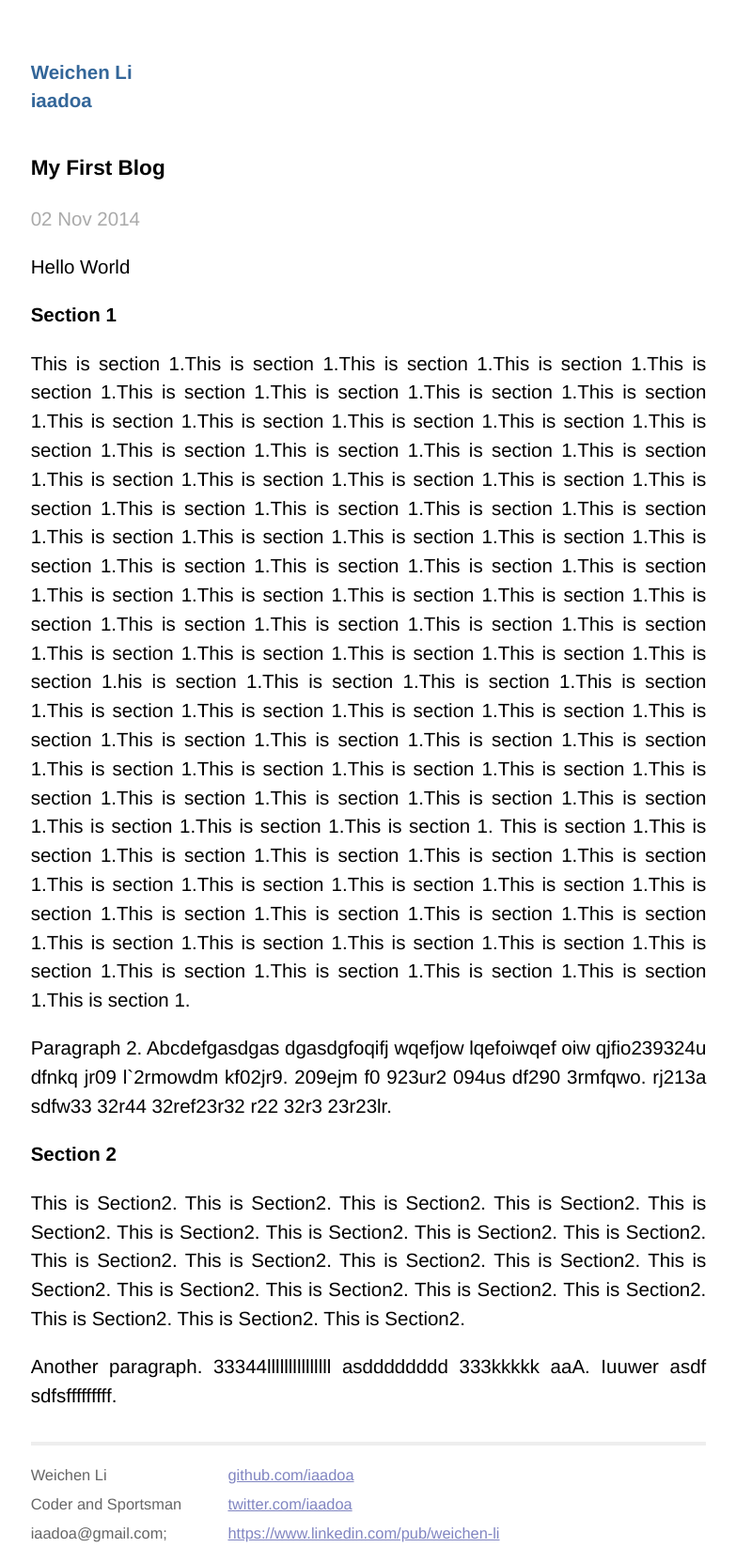
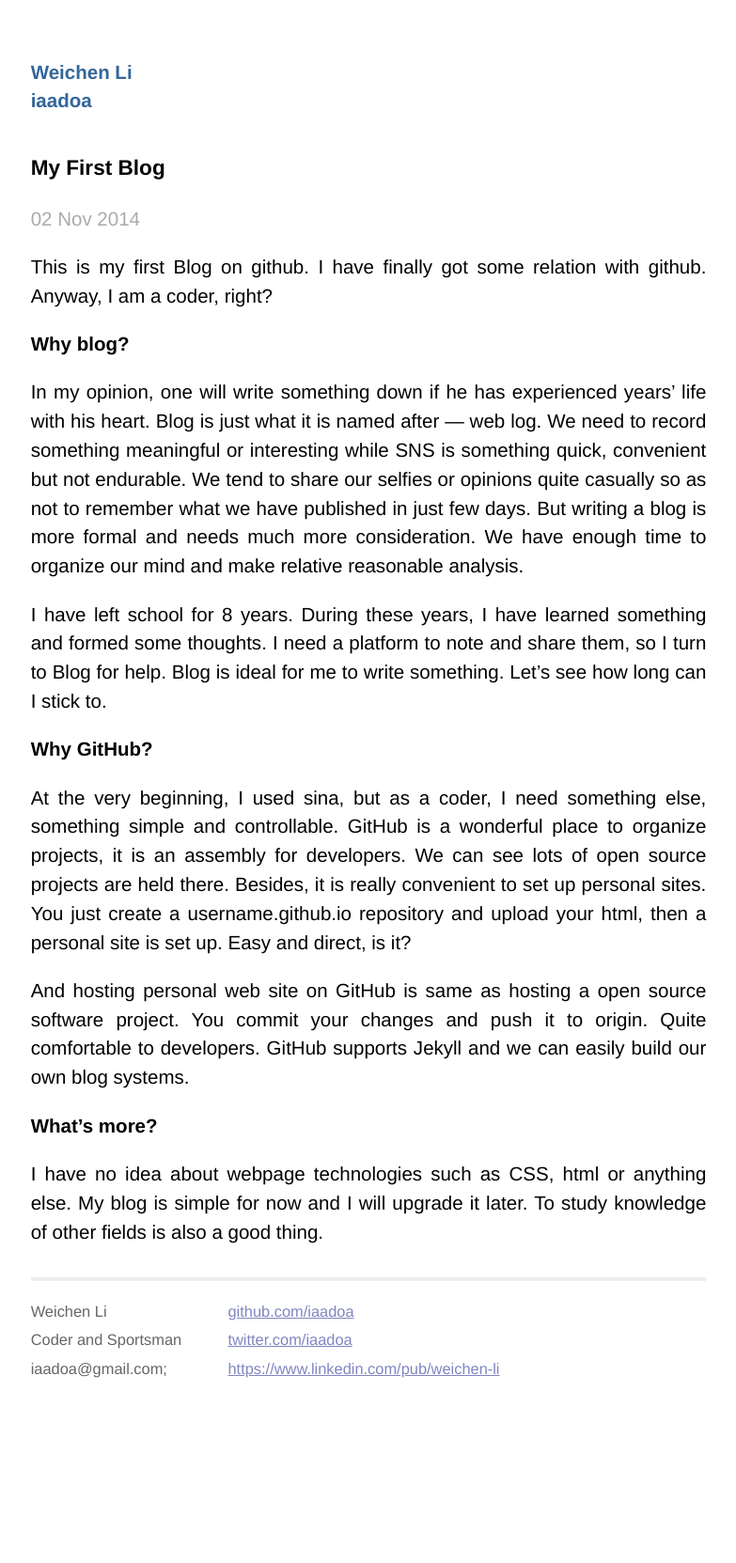
Before and after one commit to iaadoa/iaadoa.github.io, a Jekyll site: the page built from _posts/2014-11-02-my-first-blog.md, in a window 1280 px wide. Shown: the whole page at 94% size, without its empty margins (248-1031 px from the left). Built offline with Jekyll 4.4.1, drawn with Linux system fonts in a browser that asks for light colours; comment, search, counter and statistics services are not loaded; after the commit the page ends 1488 px from its top, so only the background shows below that.

Commit message:
Add my first formal blog.

```diff
--- a/_posts/2014-11-02-my-first-blog.md
+++ b/_posts/2014-11-02-my-first-blog.md
@@ -3,19 +3,23 @@ layout: post
 title: My First Blog
 ---
 
-Hello World
+This is my first Blog on github.  I have finally got some relation with github.  Anyway, I am a coder, right?
 
-Section 1
+Why blog?
 --------------------------------------------
 
-This is section 1.This is section 1.This is section 1.This is section 1.This is section 1.This is section 1.This is section 1.This is section 1.This is section 1.This is section 1.This is section 1.This is section 1.This is section 1.This is section 1.This is section 1.This is section 1.This is section 1.This is section 1.This is section 1.This is section 1.This is section 1.This is section 1.This is section 1.This is section 1.This is section 1.This is section 1.This is section 1.This is section 1.This is section 1.This is section 1.This is section 1.This is section 1.This is section 1.This is section 1.This is section 1.This is section 1.This is section 1.This is section 1.This is section 1.This is section 1.This is section 1.This is section 1.This is section 1.This is section 1.This is section 1.This is section 1.This is section 1.This is section 1.This is section 1.This is section 1.his is section 1.This is section 1.This is section 1.This is section 1.This is section 1.This is section 1.This is section 1.This is section 1.This is section 1.This is section 1.This is section 1.This is section 1.This is section 1.This is section 1.This is section 1.This is section 1.This is section 1.This is section 1.This is section 1.This is section 1.This is section 1.This is section 1.This is section 1.This is section 1.This is section 1.
-This is section 1.This is section 1.This is section 1.This is section 1.This is section 1.This is section 1.This is section 1.This is section 1.This is section 1.This is section 1.This is section 1.This is section 1.This is section 1.This is section 1.This is section 1.This is section 1.This is section 1.This is section 1.This is section 1.This is section 1.This is section 1.This is section 1.This is section 1.This is section 1.This is section 1.
+In my opinion, one will write something down if he has experienced years’ life with his heart.  Blog is just what it is named after — web log.  We need to record something meaningful or interesting while SNS is something quick, convenient but not endurable.  We tend to share our selfies or opinions quite casually so as not to remember what we have published in just few days.  But writing a blog is more formal and needs much more consideration.  We have enough time to organize our mind and make relative reasonable analysis.
 
-Paragraph 2. Abcdefgasdgas dgasdgfoqifj wqefjow lqefoiwqef oiw qjfio239324u dfnkq jr09 l`2rmowdm kf02jr9.  209ejm f0 923ur2 094us df290 3rmfqwo.  rj213a sdfw33 32r44 32ref23r32 r22 32r3 23r23lr.
+I have left school for 8 years.  During these years, I have learned something and formed some thoughts.  I need a platform to note and share them, so I turn to Blog for help.  Blog is ideal for me to write something.  Let’s see how long can I stick to.
 
-Section 2
+Why GitHub?
 --------------------------------------------
 
-This is Section2.  This is Section2.  This is Section2.  This is Section2.  This is Section2.  This is Section2.  This is Section2.  This is Section2.  This is Section2.  This is Section2.  This is Section2.  This is Section2.  This is Section2.  This is Section2.  This is Section2.  This is Section2.  This is Section2.  This is Section2.  This is Section2.  This is Section2.  This is Section2.
+At the very beginning, I used sina, but as a coder, I need something else, something simple and controllable.   GitHub is a wonderful place to organize projects, it is an assembly for developers.  We can see lots of open source projects are held there.  Besides, it is really convenient to set up personal sites.  You just create a username.github.io repository and upload your html, then a personal site is set up.  Easy and direct, is it?
 
-Another paragraph. 33344lllllllllllllll asdddddddd 333kkkkk  aaA.  Iuuwer asdf sdfsfffffffff.
+And hosting personal web site on GitHub is same as hosting a open source software project.  You commit your changes and push it to origin.  Quite comfortable to developers.  GitHub supports Jekyll and we can easily build our own blog systems.
+
+What’s more?
+--------------------------------------------
+
+I have no idea about webpage technologies such as CSS, html or anything else.  My blog is simple for now and I will upgrade it later.  To study knowledge of other fields is also a good thing.
```
